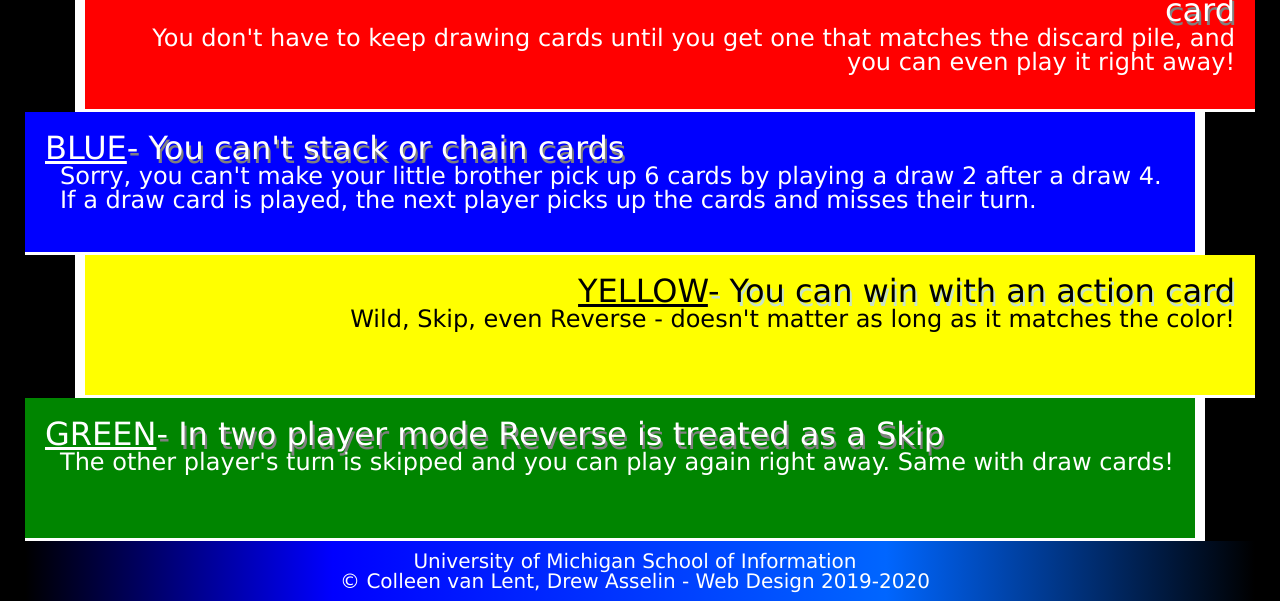
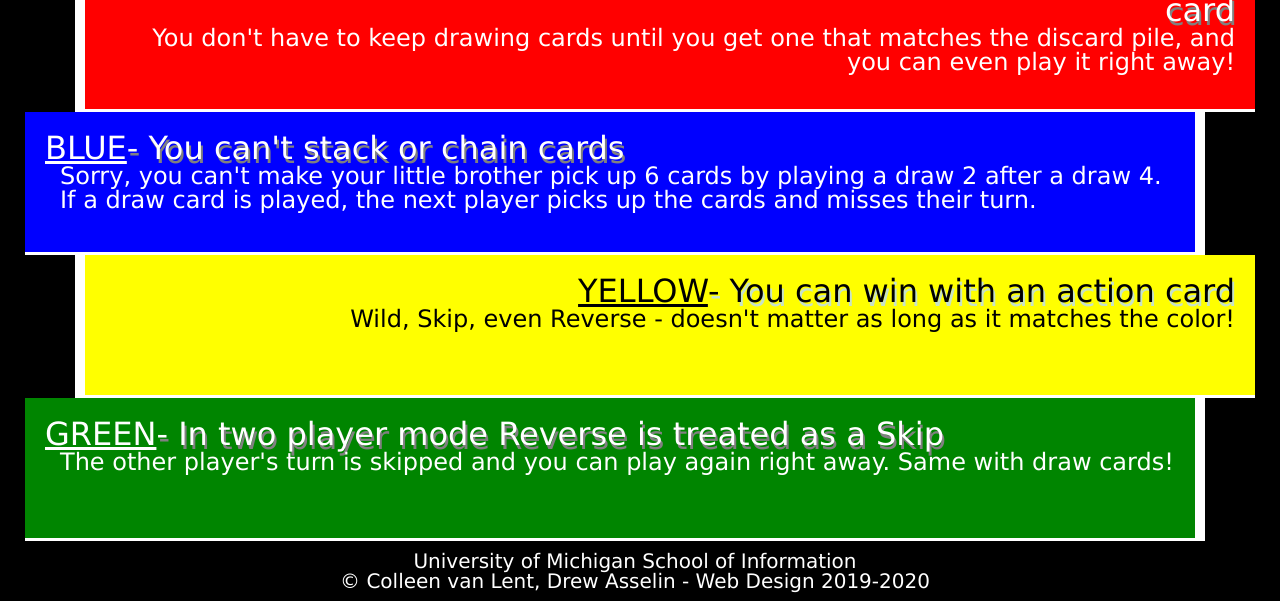
Before and after one commit to snsarnow/homework2-2022, a plain HTML site: page index.html in a window 1280 px wide. Shown: the part 624-1225 px from the top of the page. Drawn offline with Linux system fonts and the light colour scheme.

Commit message:
Add files via upload

```diff
--- a/css/style.css
+++ b/css/style.css
@@ -76,7 +76,7 @@ div{
 }
 
 .green{
-    background: #008500;
+    background-color: #008500;
     text-align: left;
     margin-right: 50px;
     border-width: 0px 10px 3px 0px;
@@ -89,8 +89,8 @@ span{
 }
 
 footer{
-    background: rgb(0,0,0);
-    background: linear-gradient(90deg, rgba(0,0,0,1) 0%, rgba(0,0,255,1) 25%, rgba(0,102,255,1) 70%, rgba(0,0,0,1));
+    background-color: rgb(0,0,0);
+    background-color: linear-gradient(90deg, rgba(0,0,0,1) 0%, rgba(0,0,255,1) 25%, rgba(0,102,255,1) 70%, rgba(0,0,0,1));
 
 }
 
```
